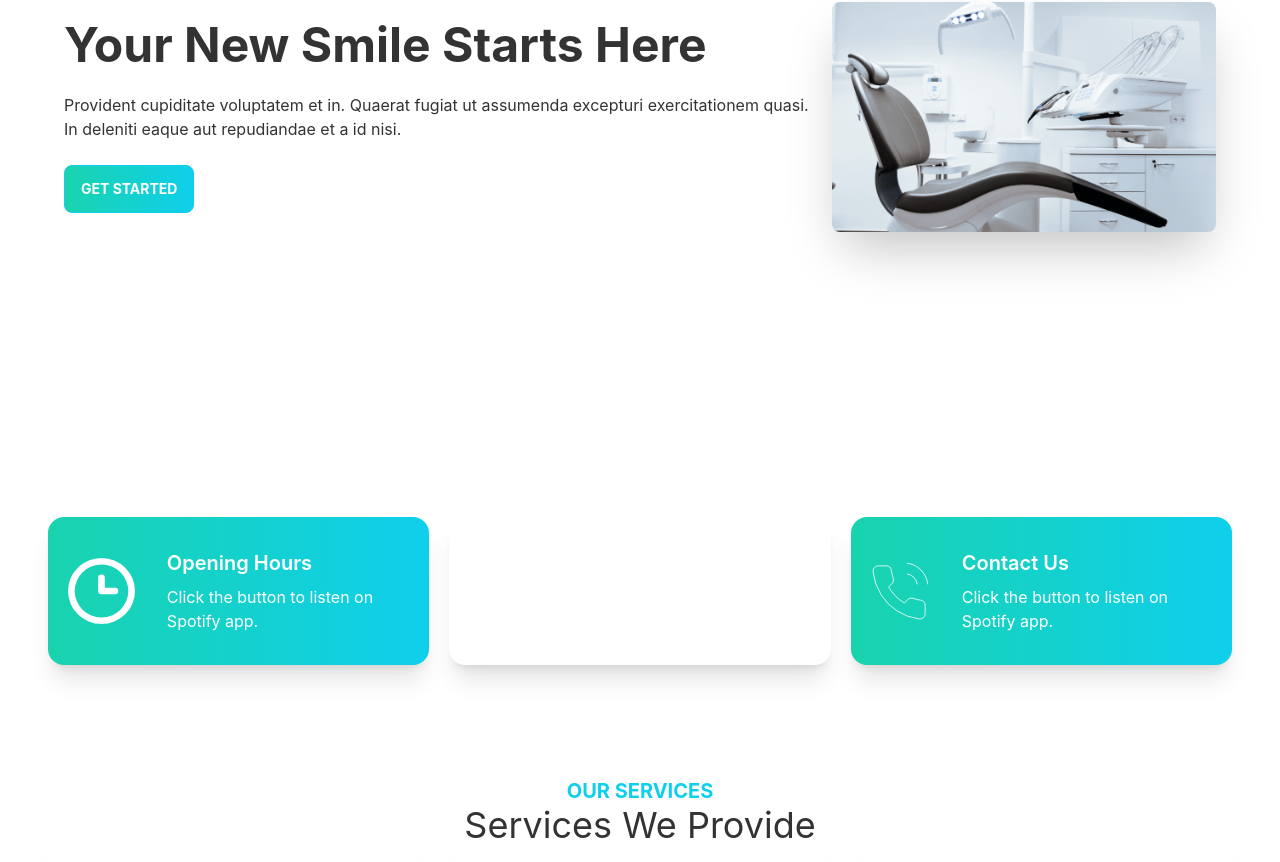
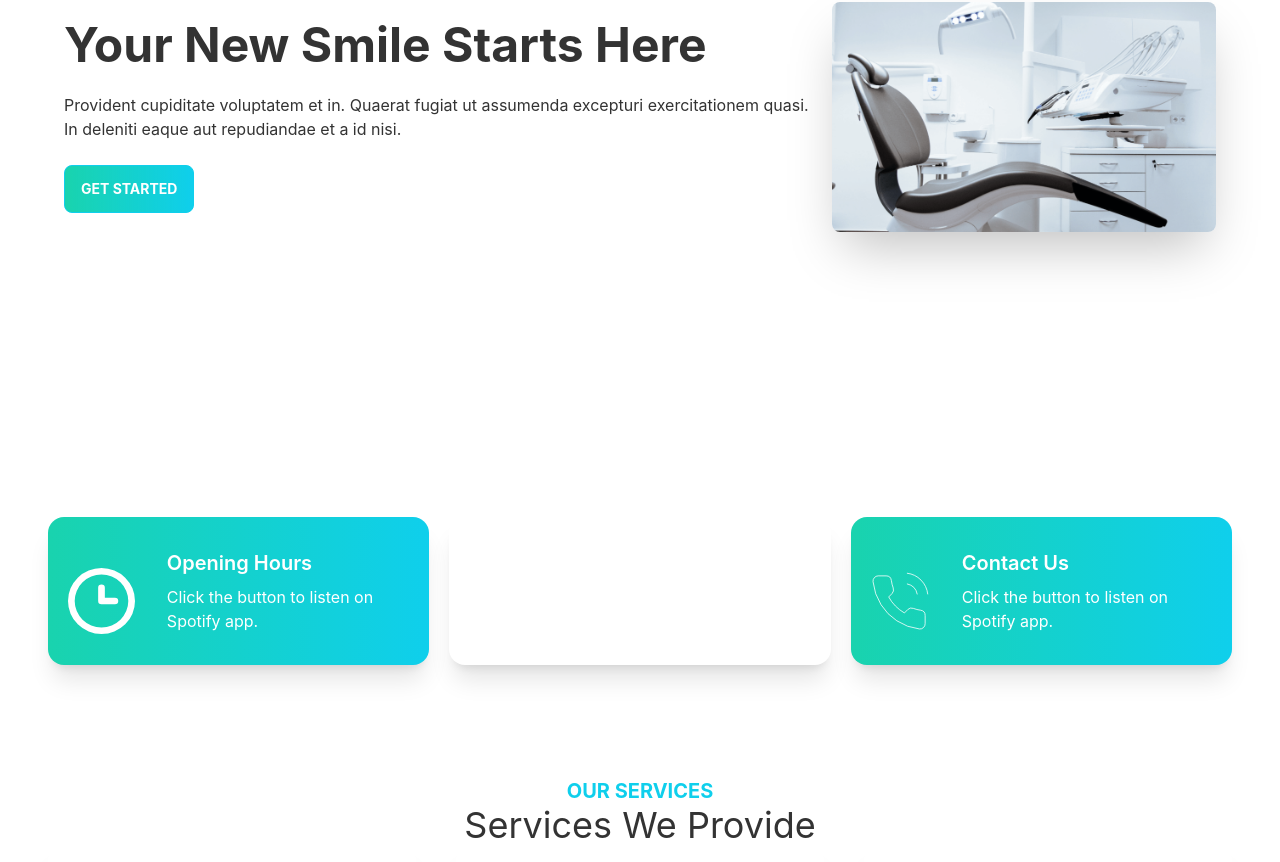
Before and after one commit to tanjid111/doctorsportal, a React (Create React App) app: page / in a window 1280 px wide. Shown: the part 347-1209 px from the top of the page. Built offline with nearby package versions, Linux system fonts and the light colour scheme.

Commit message:
info card updated

```diff
--- a/src/Pages/Home/InfoCard.js
+++ b/src/Pages/Home/InfoCard.js
@@ -3,7 +3,7 @@ import React from 'react';
 const InfoCard = ({ img, cardTitle, bgClass }) => {
     return (
         <div className={`card lg:card-side bg-base-100 shadow-xl ${bgClass}`}>
-            <figure className='pl-5'>
+            <figure className='pl-5 pt-5'>
                 <img src={img} alt="Album" />
             </figure>
             <div className="card-body text-white">
```
